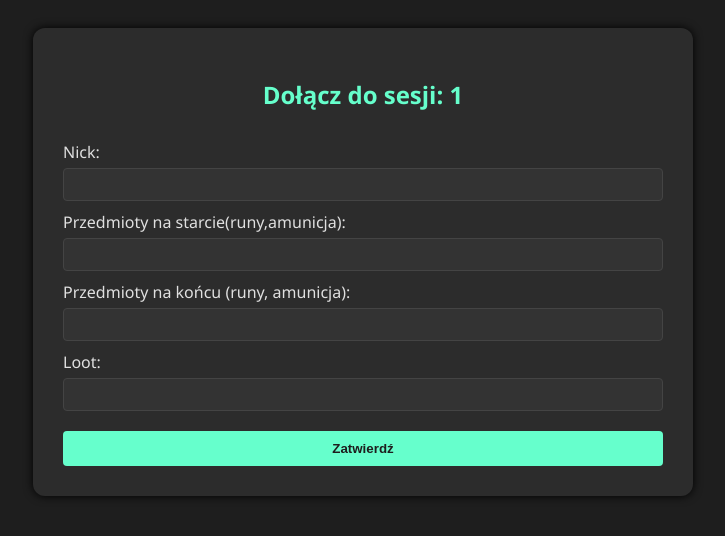
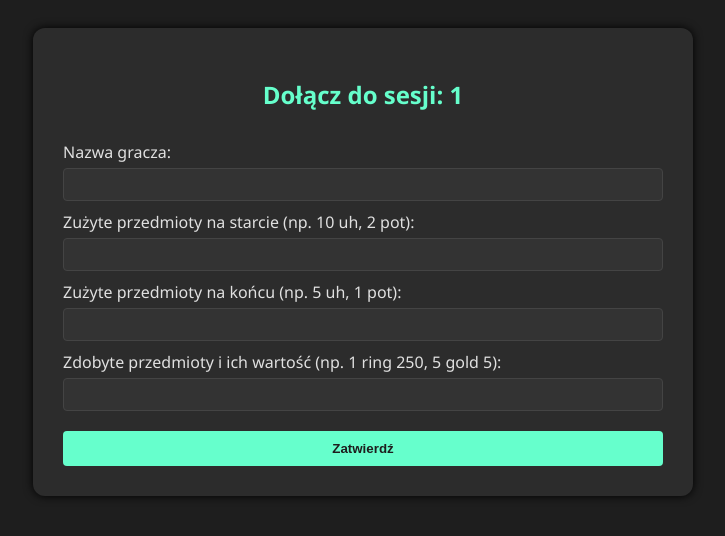
Before and after one commit to jancza93/mediviahunt, a Flask app: page /join/1 in a window 1280 px wide. Shown: the top 536 px of the page, without its empty margins (277-1002 px from the left). Run offline with Flask 3, Linux system fonts and the light colour scheme.

Commit message:
Update join.html

```diff
--- a/templates/join.html
+++ b/templates/join.html
@@ -60,16 +60,16 @@
         <form action="{{ url_for('submit') }}" method="post">
             <input type="hidden" name="session_id" value="{{ session_id }}">
 
-            <label for="name">Nick:</label>
+            <label for="name">Nazwa gracza:</label>
             <input type="text" id="name" name="name" required>
 
-            <label for="start">Przedmioty na starcie(runy,amunicja):</label>
+            <label for="start">Zużyte przedmioty na starcie (np. 10 uh, 2 pot):</label>
             <input type="text" id="start" name="start">
 
-            <label for="end">Przedmioty na końcu (runy, amunicja):</label>
+            <label for="end">Zużyte przedmioty na końcu (np. 5 uh, 1 pot):</label>
             <input type="text" id="end" name="end">
 
-            <label for="loot">Loot:</label>
+            <label for="loot">Zdobyte przedmioty i ich wartość (np. 1 ring 250, 5 gold 5):</label>
             <input type="text" id="loot" name="loot">
 
             <button type="submit">Zatwierdź</button>
```
